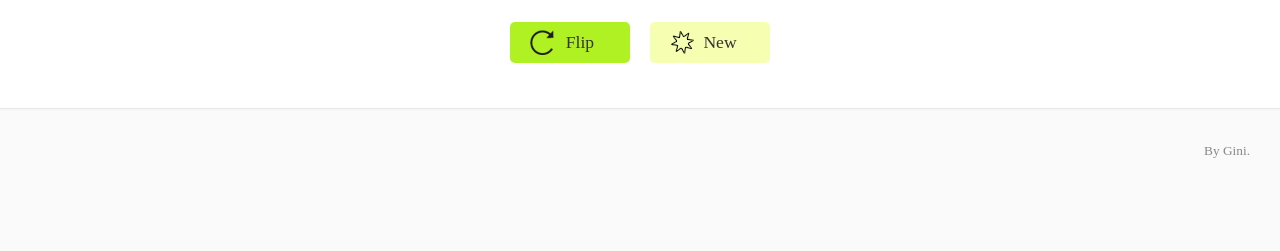
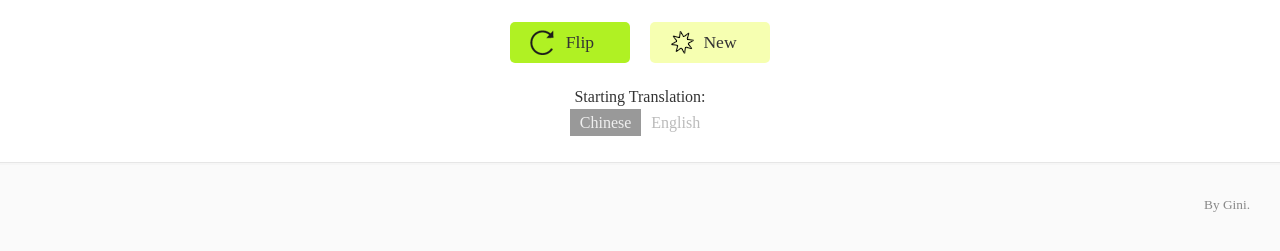
Before and after one commit to ginim/Pears, a plain HTML site: page index.html in a window 1280 px wide. Shown: the part 385-636 px from the top of the page. Drawn offline with nearby package versions, Linux system fonts and the light colour scheme; a web font is replaced by a local one.

Commit message:
Added support for Startin Translation
Allows user to select whether flash card starts on English or Chinese

```diff
--- a/index.html
+++ b/index.html
@@ -29,6 +29,13 @@
 		<div id="flip_card" class="card_button">Flip</div>
 		<div id="new_card" class="card_button">New</div>
 	</div>
+
+	<div id="settings">
+		<label>Starting Translation:</label>
+        <div class="set_option">
+        	<span id="set_chinese" class="set">Chinese</span><span id="set_english">English</span>
+        </div>
+	</div>
 </div>
 
 <footer>
--- a/pears.css
+++ b/pears.css
@@ -95,17 +95,34 @@ input, textarea {
 	width: 260px;
 	text-align: center;
 	margin: auto;
+	margin-bottom: 25px;
+	overflow: hidden;
 }
 #flip_card {
 	background: #b0f123 url(img/flip.png) no-repeat 20px center;
-	margin-bottom: 15px;
 	margin-right: 20px;
 }
 #new_card {
 	background: #f6ffb1 url(img/new.png) no-repeat 20px center;
-	margin-bottom: 15px;
 }
 	#flip_card:hover, #new_card:hover {
 		background-color: #d1f839;
 		cursor: pointer;
 	}
+
+#settings {
+	margin: auto;
+	text-align: center;
+}
+	#settings label {
+		display: block;
+		margin-bottom: 8px;
+	}
+.set_option span {
+	padding: 5px 10px;
+	color: #BBBBBB;
+}
+	span.set {
+		background: #999999;
+		color: #EFEFEF;
+	}
--- a/pears.js
+++ b/pears.js
@@ -37,8 +37,14 @@ function setCardHtml(card) {
 	$('#card_pinyin').html(card.pinyin);
 	$('#card_english').html(card.english);
 
-	$('#card_side1').show();
-	$('#card_side2').hide();
+	if($('#set_chinese').hasClass('set')) {
+		$('#card_side1').show();
+		$('#card_side2').hide();
+	}
+	if($('#set_english').hasClass('set')) {
+		$('#card_side1').hide();
+		$('#card_side2').show();
+	}
 }
 
 $('#flip_card').on('click', function() {
@@ -51,6 +57,19 @@ $('#new_card').on('click', function() {
 	setCardHtml(newCard);
 });
 
+
+settingsMap = {'#set_chinese':'#set_english','#set_english':'#set_chinese'}
+
+$('#set_chinese, #set_english').on('click', function() {
+	setId = "#"+$(this).attr('id');
+	$(this).toggleClass('set');
+	$(settingsMap[setId]).toggleClass('set');
+
+	$('#card_side1').toggle();
+	$('#card_side2').toggle();
+});
+
+
 $(document).ready( function() {
 	var currentCard = getNewCard();
 	setCardHtml(currentCard);
```
